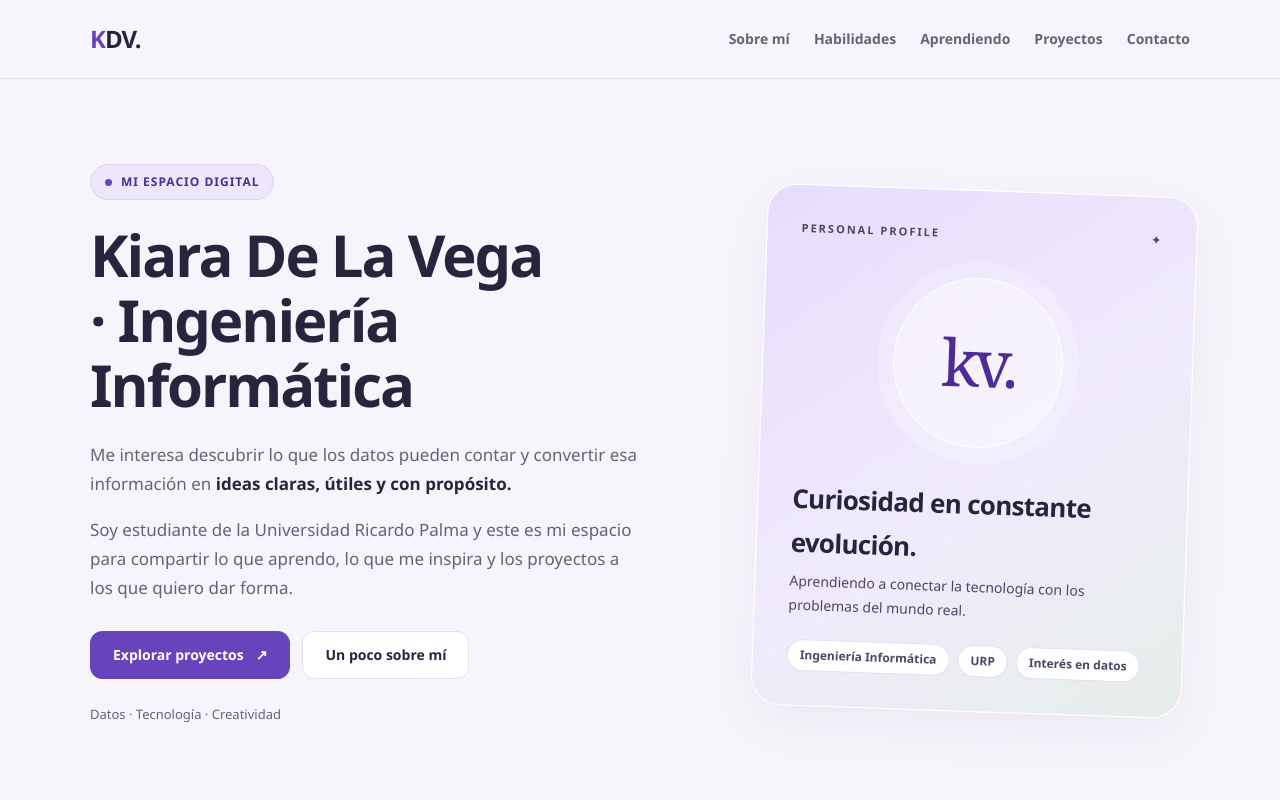
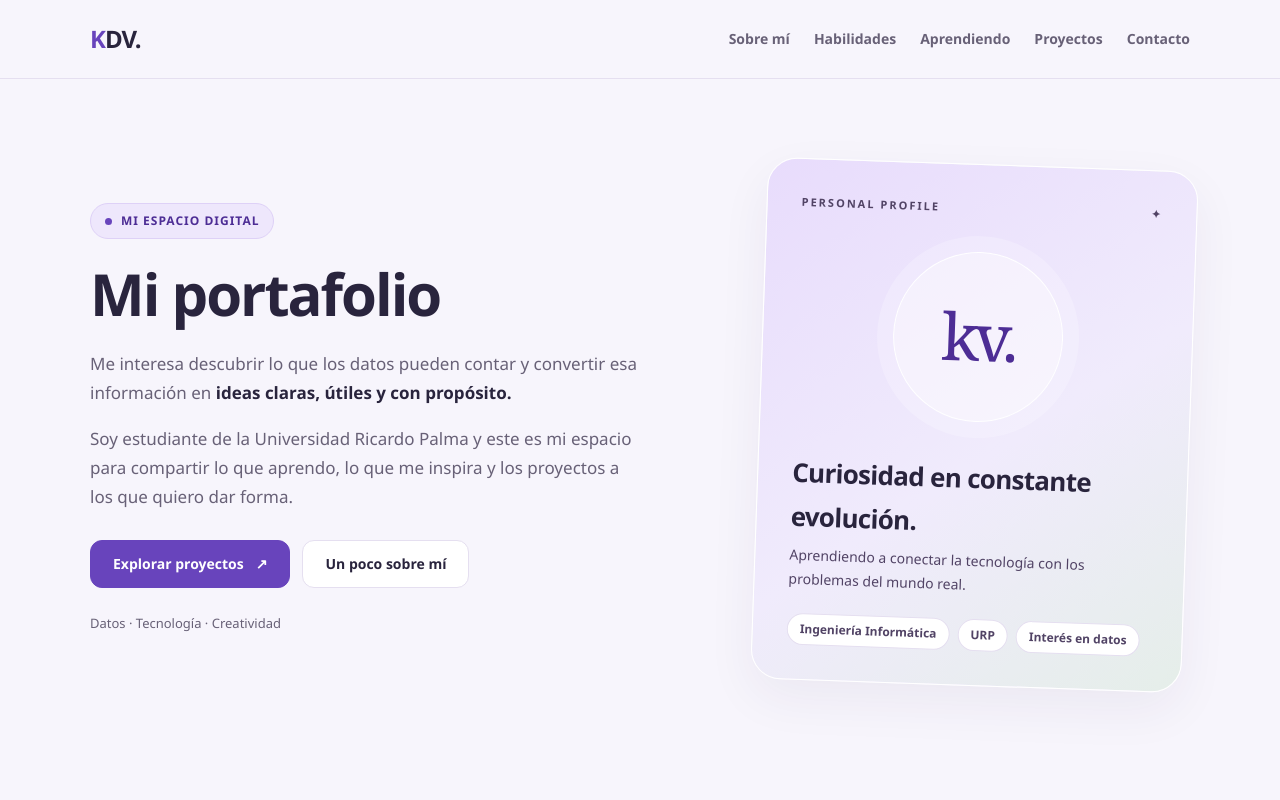
Before and after one commit to KrisD08/KrisD08.github.io, a website: page index.html in a window 1280 px wide. Shown: the top 800 px of the page. Drawn offline with Linux system fonts and the light colour scheme; no server answers.

Commit message:
Cambia el h1 para romper la prueba

```diff
--- a/index.html
+++ b/index.html
@@ -679,7 +679,7 @@
           MI ESPACIO DIGITAL
         </span>
 
-        <h1 id="titulo-principal" class="titulo">Kiara De La Vega · Ingeniería Informática</h1>
+        <h1 id="titulo-principal" class="titulo">Mi portafolio</h1>
 
         <p class="introduccion">
           Me interesa descubrir lo que los datos pueden contar y
```
